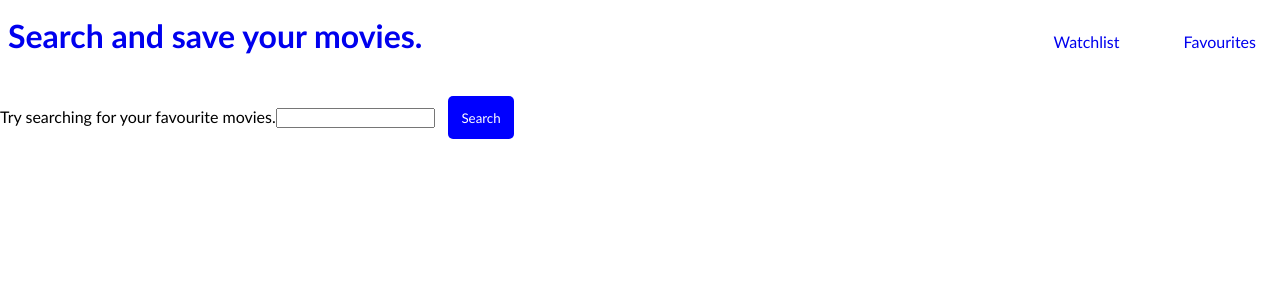
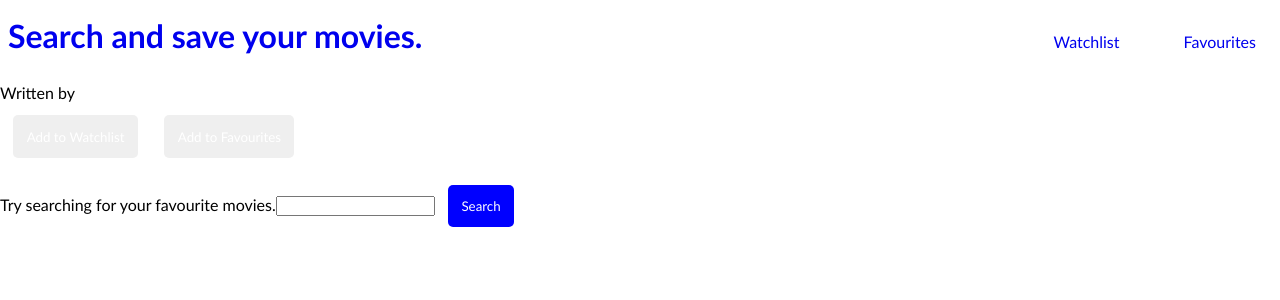
Before and after one commit to slav-getov/movie-searcher, a React (Vite) app: page / in a window 1280 px wide. Shown: the top 300 px of the page. Built offline with nearby package versions, Linux system fonts and the light colour scheme; no server answers.

Commit message:
probable state issue

```diff
--- a/src/App.jsx
+++ b/src/App.jsx
@@ -1,21 +1,26 @@
-import { useState, useEffect } from "react";
 import { Outlet } from "react-router-dom";
-import axios from "axios";
 import GlobalStyleProvider from "./components/GlobalStyleProvider";
 import Header from "./components/header/Header";
-import Form from "./components/forms/Form";
+import { useSelector } from "react-redux";
 import { useGetMovieByTitleQuery } from "./services/movie";
+import MovieElement from "./components/movie/Movie";
 const App = () => {
+  const value = useSelector((state) => state.form.value);
+  console.log("final value is " + value);
   const { data, error, isLoading } = useGetMovieByTitleQuery({
-    title: "",
+    title: value,
   });
 
   return (
     <>
       <GlobalStyleProvider />
       <Header title="Search and save your movies." />
-      {/* <Form />
-      {console.log(data.Response)} */}
+      {console.log(data)}
+      {isLoading ? (
+        <p>Data is currently loading...</p>
+      ) : (
+        <MovieElement props={data} />
+      )}
       <Outlet />
     </>
   );
--- a/src/components/forms/Form.jsx
+++ b/src/components/forms/Form.jsx
@@ -8,15 +8,18 @@ import {
 } from "../slices/formSlice";
 
 const Form = () => {
-  const init = useSelector((state) => state.form.value);
-  console.log(init);
+  const value = useSelector((state) => state.form.value);
+
   const dispatch = useDispatch();
-  //console.log(init); works
+
   return (
     <form
       onSubmit={(e) => {
         e.preventDefault();
-        dispatch(nullFormSearchParams());
+        //console.log(e.target.search.value);
+        console.log("value on submit is " + e.target.search.value);
+        dispatch(updateFormSearchParams(e.target.search.value));
+        //dispatch(nullFormSearchParams());
         console.log("you submitted");
       }}
     >
@@ -26,7 +29,7 @@ const Form = () => {
           <input
             type="text"
             name="search"
-            onChange={(e) => dispatch(updateFormSearchParams(e.target.value))}
+            onChange={(e) => console.log(e.target.value)}
           />
         </label>
       </FieldsetStyles>
--- a/src/components/movie/Movie.jsx
+++ b/src/components/movie/Movie.jsx
@@ -0,0 +1,14 @@
+import React from "react";
+import ActionableButton from "../shared/ActionableButton";
+const MovieElement = ({ title, Writer }) => {
+  return (
+    <div>
+      <p>{title}</p>
+      <p>Written by {Writer}</p>
+      <ActionableButton title="Add to Watchlist" />
+      <ActionableButton title="Add to Favourites" />
+    </div>
+  );
+};
+
+export default MovieElement;
--- a/src/components/slices/formSlice.js
+++ b/src/components/slices/formSlice.js
@@ -7,7 +7,7 @@ export const formSlice = createSlice({
   initialState,
   reducers: {
     updateFormSearchParams: (state, action) => {
-      console.log(action.payload);
+      //console.log(action.payload);
       state.value = action.payload;
     },
     nullFormSearchParams: (state) => {
```
